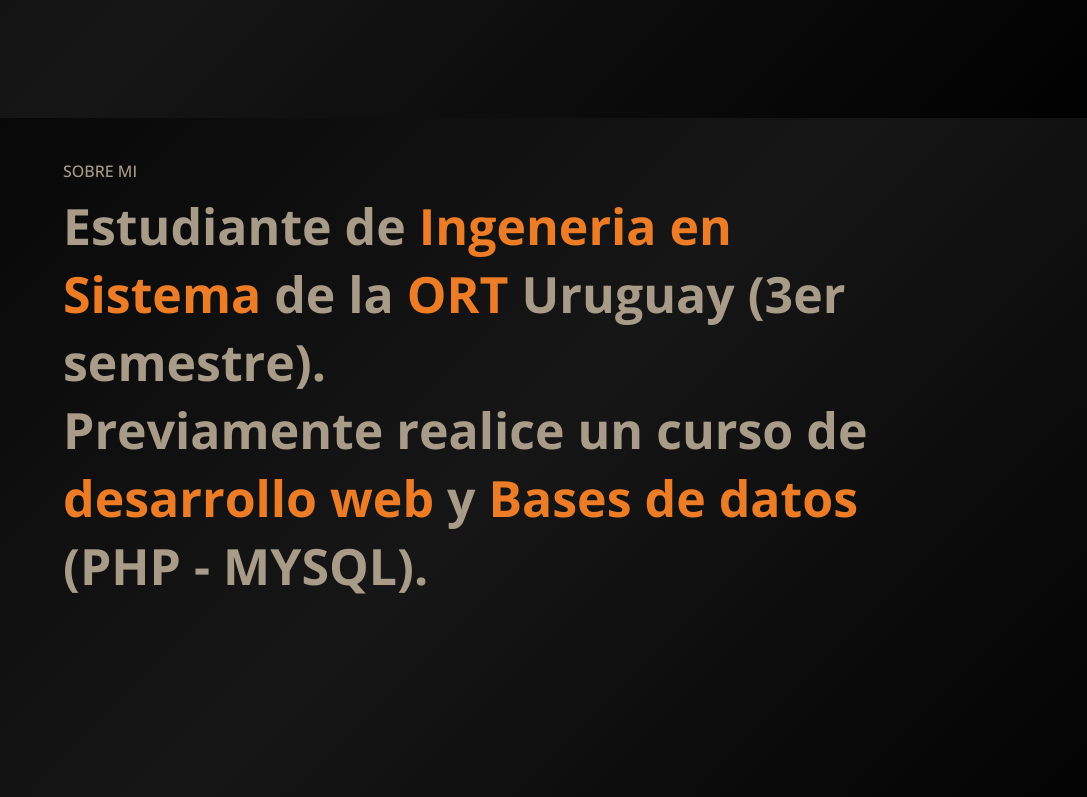
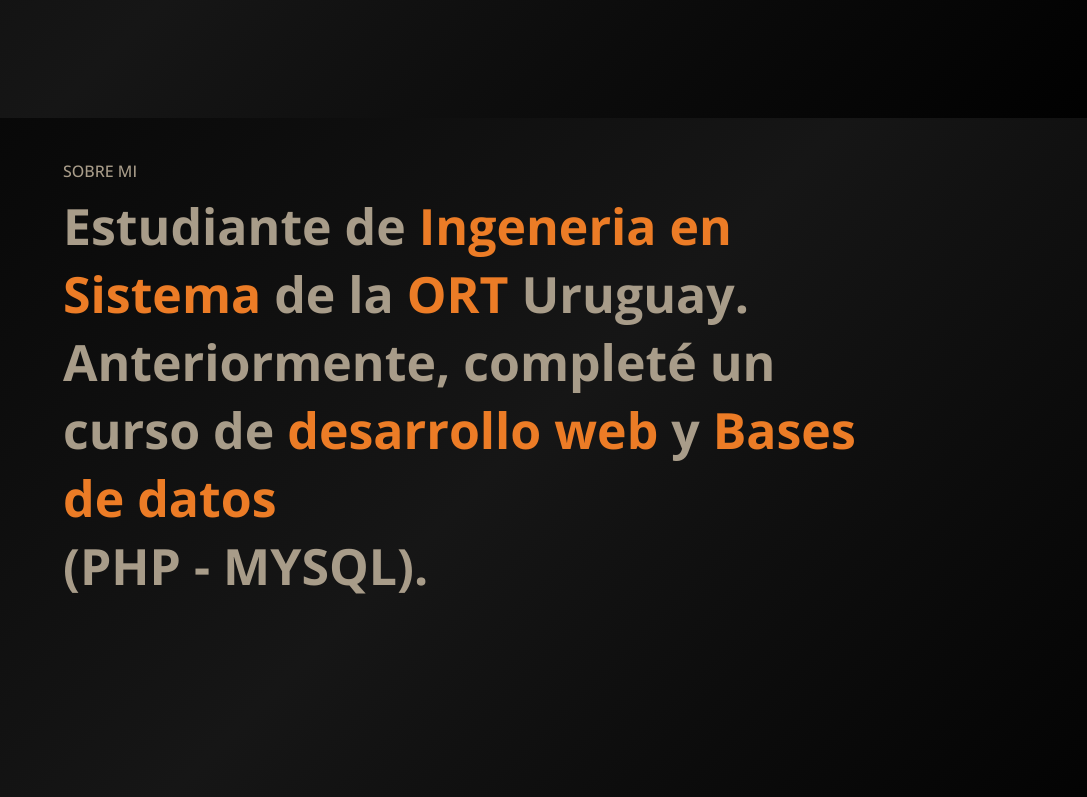
Before and after one commit to AugustoFerrari1/Portfolio-2024, a plain HTML site: page index.html in a window 1280 px wide. Shown: the part 682-1479 px from the top of the page, without its empty margins (193-1280 px from the left). Drawn offline with nearby package versions, Linux system fonts and the light colour scheme; a web font is replaced by a local one.

Commit message:
Actualizacion index.html

```diff
--- a/index.html
+++ b/index.html
@@ -43,7 +43,7 @@
     <section class="sobremi" id="sobremi">
         <div class="contenedor">
             <p>SOBRE MI</p>
-            <h2 class="desc">Estudiante de <span>Ingeneria en Sistema</span> de la <span>ORT</span> Uruguay (3er semestre). <br> Previamente realice un curso de <span>desarrollo web</span> y <span>Bases de datos</span><br> (PHP - MYSQL). </h2>
+            <h2 class="desc">Estudiante de <span>Ingeneria en Sistema</span> de la <span>ORT</span> Uruguay. <br> Anteriormente, completé un curso de <span>desarrollo web</span> y <span>Bases de datos</span><br> (PHP - MYSQL).</h2>
             <p id="espacio">EXPERIENCIA</p>
             <h2 id="div" class="izdadcha1"><span>✮</span>  Desarrollo <span>WEB </span></h2>
             <h2 class="izdadcha2"><span>✮</span>  Desarrollo de <span>APLICACIONES</span></h2>
```
